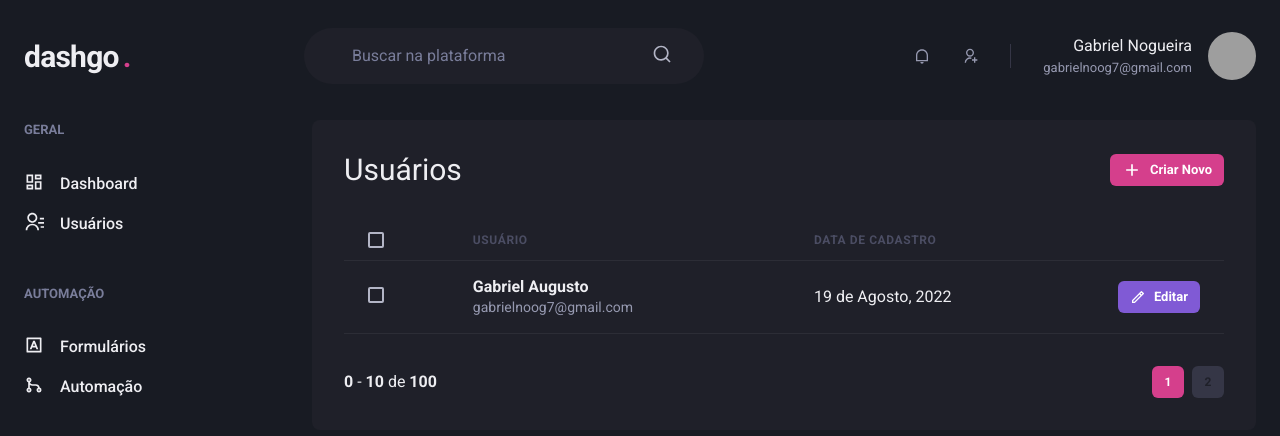
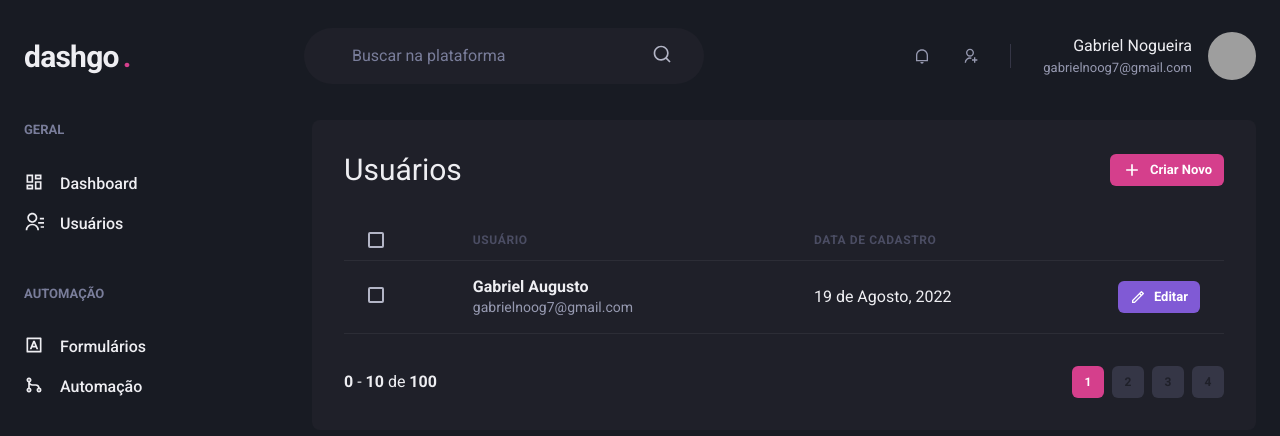
Before and after one commit to GabrielNogueiraBR/-ignite-reactjs-chatper-iv-dashgo, a Next.js app: page /users in a window 1280 px wide. Shown: the top 436 px of the page. Built offline with nearby package versions, Linux system fonts and the light colour scheme; grey boxes are pictures that could not be loaded.

Commit message:
refact: quebrando o arquivo Pagination em diversos componentes

```diff
--- a/src/components/Pagination.tsx
+++ /dev/null
@@ -1,43 +0,0 @@
-import { Box, Button, Stack } from "@chakra-ui/react";
-
-export function Pagination() {
-  return (
-    <Stack
-      direction={"row"}
-      spacing="6"
-      mt="8"
-      justify={"space-between"}
-      align="center"
-    >
-      <Box >
-        <strong>0</strong> - <strong>10</strong> de <strong>100</strong>
-      </Box>
-      <Stack direction={"row"} spacing="2">
-        <Button
-          size="sm"
-          fontSize="xs"
-          width="4"
-          colorScheme="pink"
-          disabled
-          _disabled={{
-            bg: "pink.500",
-            cursor: "defatul",
-          }}
-        >
-          1
-        </Button>
-        <Button
-          size="sm"
-          fontSize="xs"
-          width="4"
-          bg="gray.700"
-          _hover={{
-            bg: "gray.500",
-          }}
-        >
-          2
-        </Button>
-      </Stack>
-    </Stack>
-  );
-}
--- /dev/null
+++ b/src/components/Pagination/PaginationItem.tsx
@@ -0,0 +1,43 @@
+import { Button } from "@chakra-ui/react";
+
+interface PaginationItemProps {
+  number: number;
+  isCurrent?: boolean;
+}
+
+export function PaginationItem({
+  isCurrent = false,
+  number,
+}: PaginationItemProps) {
+  if (isCurrent) {
+    return (
+      <Button
+        size="sm"
+        fontSize="xs"
+        width="4"
+        colorScheme="pink"
+        disabled
+        _disabled={{
+          bg: "pink.500",
+          cursor: "defatul",
+        }}
+      >
+        {number}
+      </Button>
+    );
+  }
+
+  return (
+    <Button
+      size="sm"
+      fontSize="xs"
+      width="4"
+      bg="gray.700"
+      _hover={{
+        bg: "gray.500",
+      }}
+    >
+      {number}
+    </Button>
+  );
+}
--- /dev/null
+++ b/src/components/Pagination/index.tsx
@@ -0,0 +1,24 @@
+import { Box, Button, Stack } from "@chakra-ui/react";
+import { PaginationItem } from "./PaginationItem";
+
+export function Pagination() {
+  return (
+    <Stack
+      direction={"row"}
+      spacing="6"
+      mt="8"
+      justify={"space-between"}
+      align="center"
+    >
+      <Box>
+        <strong>0</strong> - <strong>10</strong> de <strong>100</strong>
+      </Box>
+      <Stack direction={"row"} spacing="2">
+        <PaginationItem number={1} isCurrent />
+        <PaginationItem number={2} />
+        <PaginationItem number={3} />
+        <PaginationItem number={4} />
+      </Stack>
+    </Stack>
+  );
+}
```
